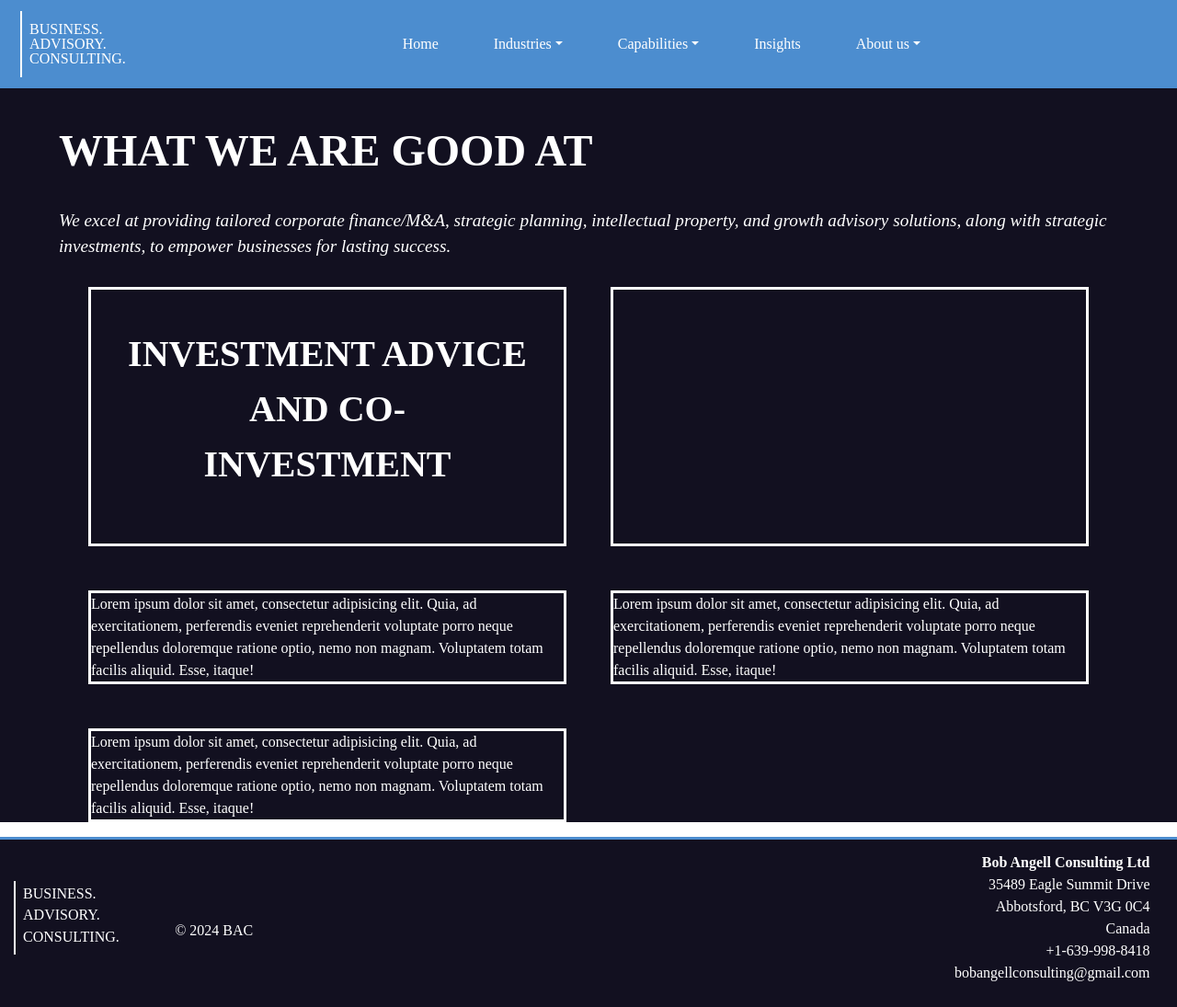
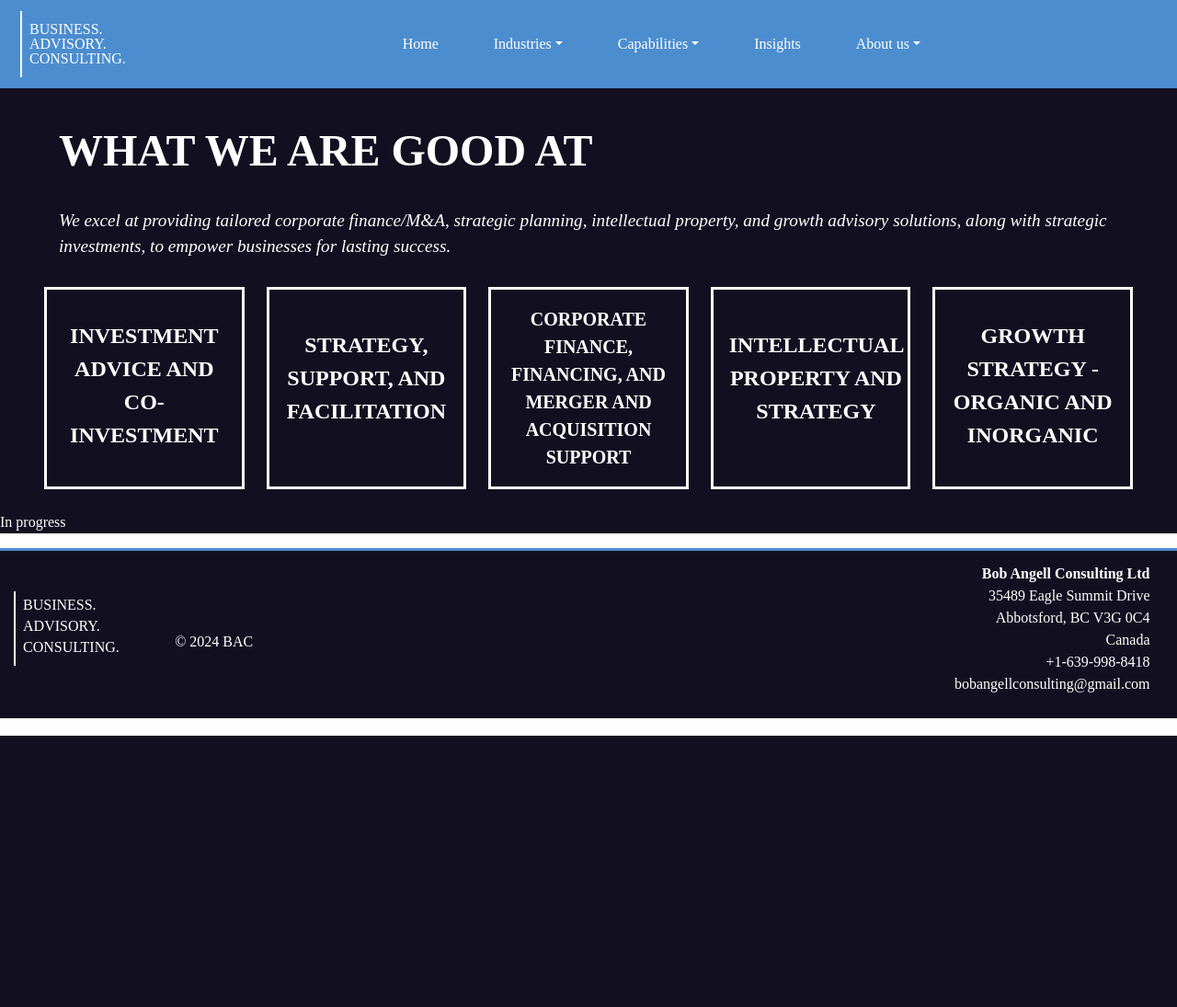
Before and after one commit to GurleenKBhuller/bac, a Django app: page / in a window 1280 px wide. Shown: the whole page at 92% size. After the commit the page ends 800 px from the top, so only its background shows below. Run offline with Django 5.2, Linux system fonts and the light colour scheme; some web fonts are replaced.

Commit message:
home strategies

```diff
--- a/bac/templates/index.html
+++ b/bac/templates/index.html
@@ -2,39 +2,67 @@
 {% load static %}
 
 {% block content %}
-
   <style>
-    .whatwedo{
+    .whatwedo {
       background-color: #121020;
-        color:white;
-
+      color: white;
     }
-    .strategies{
+    .strategies {
       display: grid;
-        grid-template-columns: 1fr 1fr;
-        column-gap: 3em;
-        row-gap: 3em;
-        padding: 0em 6em 0em 6em;
+      grid-template-columns: 1fr 1fr 1fr 1fr 1fr;
+      column-gap: 1.5em;
+      padding: 0em 3em 0em 3em;
     }
-    .strategy{
+    .strategy {
       border: 3px solid white;
+      margin-bottom: 0 !important;
+      transition: box-shadow ease-in-out 0.6s, color ease-in-out 0.5s;
+      display: flex;
     }
 
+    .strategy p {
+      margin-bottom: 0 !important;
+      align-items:center;
+      justify-content:center;
+    }
 
-    .hover-1{
+    [class^='hover-'] {
       display: none;
     }
 
-    .initial-1:hover{
+    [id^='strategy']:hover .initial-1,
+    [id^='strategy']:hover .initial-2,
+    [id^='strategy']:hover .initial-3,
+    [id^='strategy']:hover .initial-4,
+    [id^='strategy']:hover .initial-5 {
       display: none;
+    }
 
+    [id^='strategy']:hover .hover-1,
+    [id^='strategy']:hover .hover-2,
+    [id^='strategy']:hover .hover-3,
+    [id^='strategy']:hover .hover-4,
+    [id^='strategy']:hover .hover-5,
+    [id^='strategy']:hover .hover-6 {
+      display: block;
+      box-shadow: inset 0 0 0 transparent, inset 0 0 0 transparent, inset 0 0 0 transparent, inset 0 0 0 transparent, 0 0 20px silver;
+      color: transparent;
+      font-size: medium;
     }
-    .initial-1:hover + .hover-1{
-        display: block;
-        padding:0 !important;
-        font-size: large;
-        text-align: center;
 
+    * {
+      box-sizing: border-box;
+    }
+
+    @media (max-width: 992px) {
+      .strategies {
+        grid-template-columns: none;
+        grid-template-rows: 1fr 1fr 1fr 1fr 1fr;
+        row-gap: 1.5em;
+      }
+      [class^='initial-'] {
+        padding: 8%;
+      }
     }
   </style>
 
@@ -42,38 +70,37 @@
     <div class="whatwedo">
       <p></p>
       <div style="font-size: 3em; padding:5% 1% 1% 5%; font-weight: bolder;">WHAT WE ARE GOOD AT</div>
-        <p style="padding: 1% 1% 1% 5%; font-size: 1.2em; font-style: italic;">We excel at providing tailored corporate finance/M&A, strategic planning, intellectual property, and growth advisory solutions,
-            along with strategic investments, to empower businesses for lasting success.</p>
+      <p style="padding: 1% 1% 1% 5%; font-size: 1.2em; font-style: italic;">We excel at providing tailored corporate finance/M&A, strategic planning, intellectual property, and growth advisory solutions, along with strategic investments, to empower businesses for lasting success.</p>
 
       <div class="strategies">
-            <div class="strategy" id="strategy1" style="padding: 2%;">
-                <p style="font-size: 2.5em; text-align: center;padding: 6%; font-weight: bold;" class="initial-1">INVESTMENT ADVICE AND CO-INVESTMENT</p>
-                <p style="background-color: aqua; color:black" class = "hover-1"> It's not just about making investments; you need expert guidance and strategic co-investment
-                    partnerships to maximize your financial potential and achieve long-term success.</p>
+        <div class="strategy" id="strategy1">
+          <p style="font-size: 1.5em; text-align: center;padding: 15% 8% 8% 8%; font-weight: bold;" class="initial-1">INVESTMENT ADVICE AND CO-INVESTMENT</p>
+          <p style="background-color: #7fcdd6; padding:4%; color:black; font-style: italic;" class="hover-1">It's not just about making investments; you need expert guidance and strategic co-investment partnerships to maximize your financial potential and achieve long-term success.</p>
         </div>
-            <div class="strategy" >
+        <div class="strategy" id="strategy2">
+            <p style="font-size: 1.5em; text-align: center;padding: 20% 8% 8% 8%; font-weight: bold;" class="initial-2">STRATEGY, SUPPORT, AND FACILITATION</p>
+          <p style="background-color: #ee9496; padding:15%; color:black; font-style: italic;" class="hover-2">It's not just about having a vision; you also need the right strategy and support to bring it to life successfully.</p>
 
         </div>
-            <div class="strategy">
-                Lorem ipsum dolor sit amet, consectetur adipisicing elit. Quia, ad exercitationem,
-                perferendis eveniet reprehenderit voluptate porro neque repellendus doloremque ratione optio, nemo non magnam. Voluptatem totam facilis aliquid. Esse, itaque!
+        <div class="strategy" id="strategy3">
+            <p style="font-size: 1.25em; text-align: center;padding: 8%; font-weight: bold;" class="initial-3">CORPORATE FINANCE, FINANCING, AND MERGER AND ACQUISITION SUPPORT</p>
+            <p style="background-color: #e2d197; padding:4%; color:black; font-style: italic;" class="hover-3">From strategic financial guidance to bespoke M&A solutions, we provide diverse Corporate Finance, Financing, and
+                Merger and Acquisition Support tailored to your unique business needs.</p>
+
         </div>
-            <div class="strategy">
-                Lorem ipsum dolor sit amet, consectetur adipisicing elit. Quia, ad exercitationem,
-                perferendis eveniet reprehenderit voluptate porro neque repellendus doloremque ratione optio, nemo non magnam. Voluptatem totam facilis aliquid. Esse, itaque!
+        <div class="strategy" id="strategy4">
+            <p style="font-size: 1.5em; text-align: center;padding: 20% 8% 8% 8%; font-weight: bold;" class="initial-4">INTELLECTUAL PROPERTY AND STRATEGY</p>
+            <p style="background-color: #ee9496; padding:4%; color:black; font-style: italic;" class="hover-4">To safeguard your innovations, you need more than just ideas. We fortify your intellectual property with strategic protection and unwavering defence, ensuring your creations thrive and endure.</p>
+
         </div>
-            <div class="strategy">
-                Lorem ipsum dolor sit amet, consectetur adipisicing elit. Quia, ad exercitationem,
-                perferendis eveniet reprehenderit voluptate porro neque repellendus doloremque ratione optio, nemo non magnam. Voluptatem totam facilis aliquid. Esse, itaque!
+        <div class="strategy" id="strategy5">
+            <p style="font-size: 1.5em; text-align: center;padding: 15% 8% 8% 8%;font-weight: bold;" class="initial-5">GROWTH STRATEGY - ORGANIC AND INORGANIC</p>
+            <p style="background-color: #7fcdd6; padding:15%; color:black; font-style: italic;" class="hover-5">Seamlessly Blending Organic and Inorganic Strategies for Sustainable Business Expansion.</p>
+
         </div>
+      </div> <br>In progress<br>
     </div>
   </div>
 
-</div>
-
-<script>
-
-
-</script>
-
+  <script></script>
 {% endblock %}
--- a/bacsite/settings.py
+++ b/bacsite/settings.py
@@ -44,6 +44,7 @@ INSTALLED_APPS = [
 
 MIDDLEWARE = [
     'django.middleware.security.SecurityMiddleware',
+    'whitenoise.middleware.WhiteNoiseMiddleware',
     'django.contrib.sessions.middleware.SessionMiddleware',
     'django.middleware.common.CommonMiddleware',
     'django.middleware.csrf.CsrfViewMiddleware',
```
Lines whose indentation alone changed are shown as unchanged.
